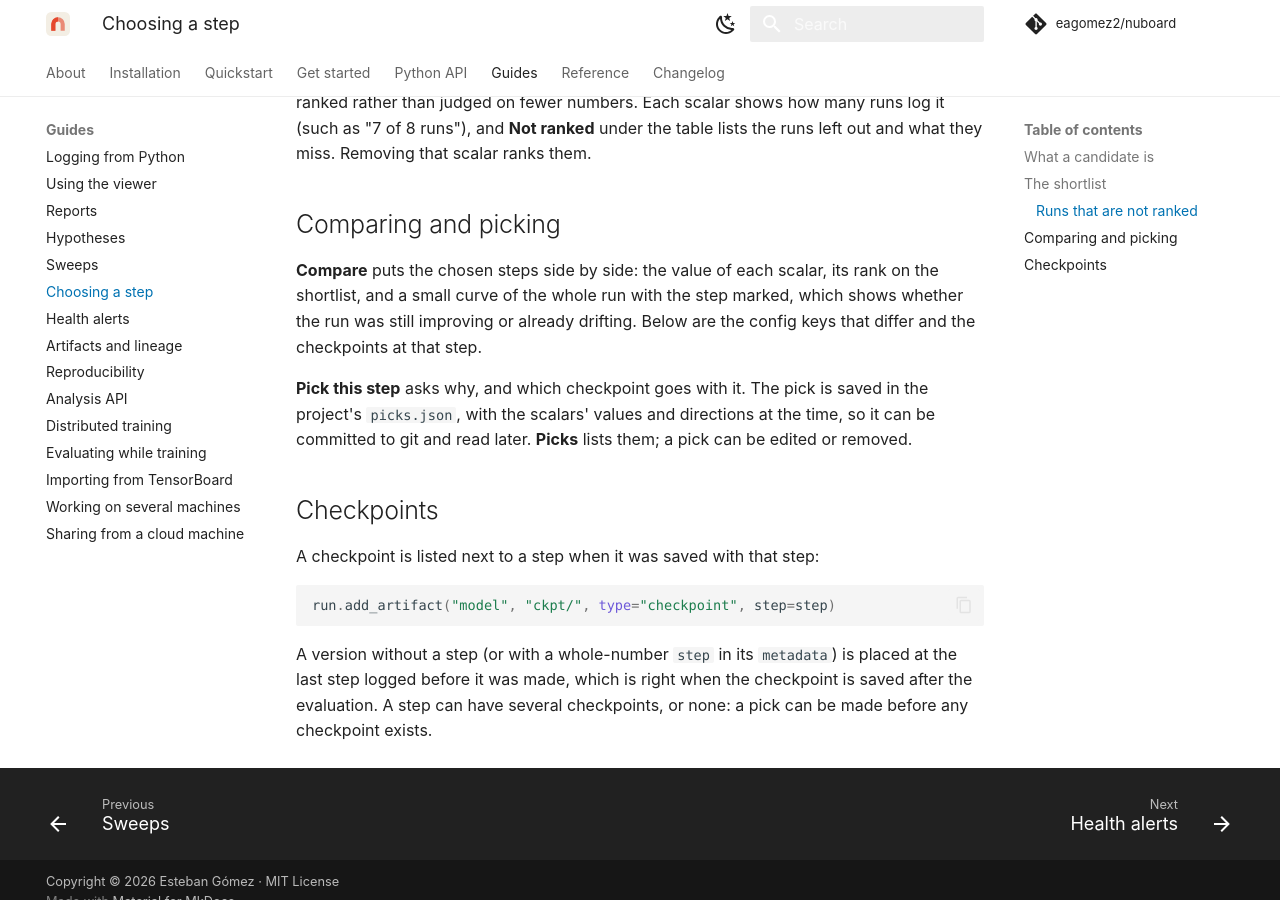
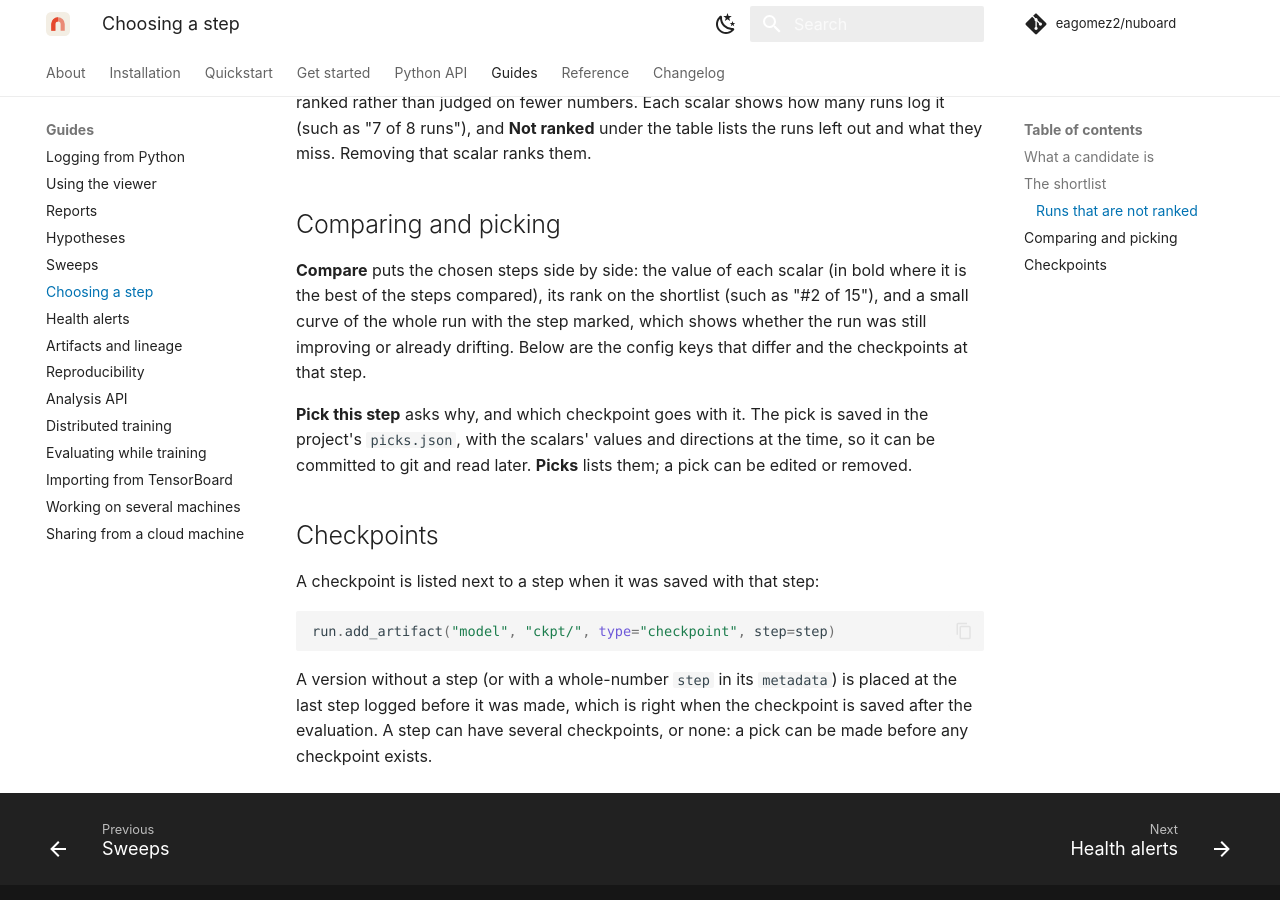
Before and after one commit to eagomez2/nuboard, an MkDocs documentation site: the page built from docs/guide/selecting.md, in a window 1280 px wide and 900 px high, scrolled down 2005 px. Built offline with MkDocs 1.6.1 and Material for MkDocs 9.7.7, drawn with Linux system fonts in a browser that asks for light colours; comment, search, counter and statistics services are not loaded.

Commit message:
Select: no best badges in Compare; the bold value and the shortlist rank say it
The badges marked the best of the whole shortlist, while the bold value
marks the best of the steps compared, so a step showed badges for only some
scalars and they read as arbitrary. A step off the shortlist is labelled
'not on the shortlist'.

```diff
--- a/docs/guide/selecting.md
+++ b/docs/guide/selecting.md
@@ -68,8 +68,9 @@ lists the runs left out and what they miss. Removing that scalar ranks them.
 
 ## Comparing and picking
 
-**Compare** puts the chosen steps side by side: the value of each scalar, its
-rank on the shortlist, and a small curve of the whole run with the step
+**Compare** puts the chosen steps side by side: the value of each scalar (in
+bold where it is the best of the steps compared), its rank on the shortlist
+(such as "#2 of 15"), and a small curve of the whole run with the step
 marked, which shows whether the run was still improving or already drifting.
 Below are the config keys that differ and the checkpoints at that step.
 
--- a/frontend/src/pages/SelectPage.svelte
+++ b/frontend/src/pages/SelectPage.svelte
@@ -938,10 +938,7 @@
           <div class="faint small">step {r.step.toLocaleString()} · {runOf(r).project}</div>
           <div class="tags">
             {#if pickedIds.has(r.id)}<span class="badge pick"><Icon name="flag" size={11} /> picked</span>{/if}
-            {#if !r.front}<span class="badge">beaten on every scalar</span>{/if}
-            {#each metrics as m, k (m)}
-              {#if front[best[k]] === r}<span class="badge best">best {m.split('/').pop()}</span>{/if}
-            {/each}
+            {#if !r.front}<span class="badge">not on the shortlist</span>{/if}
           </div>
         </div>
       {/each}
```
